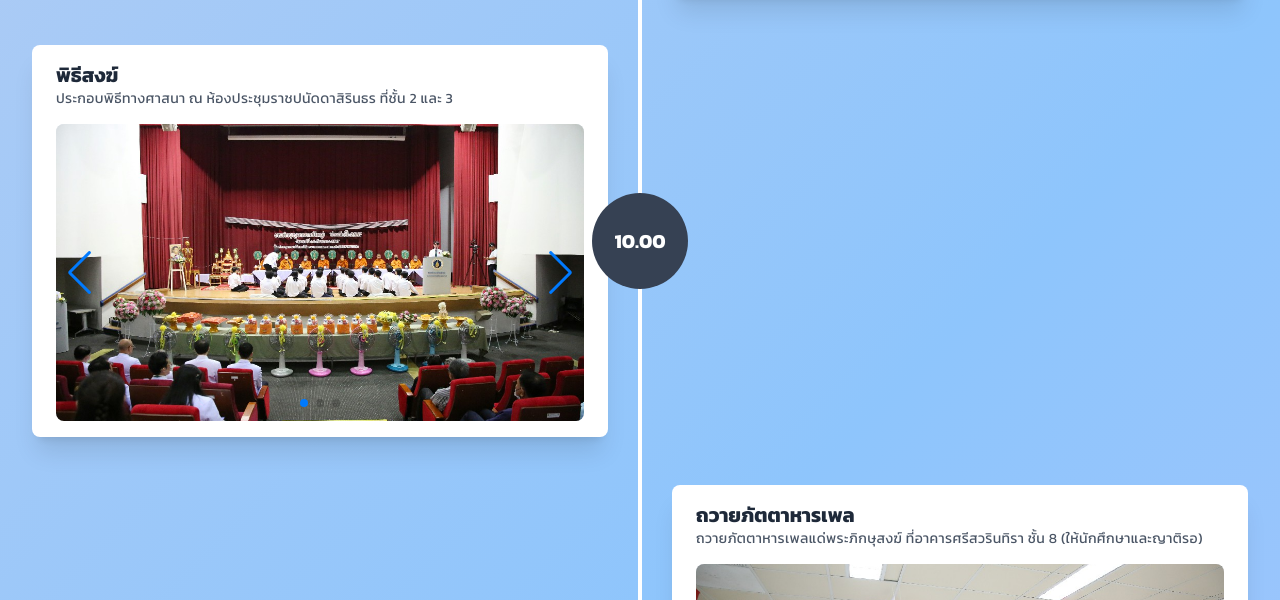
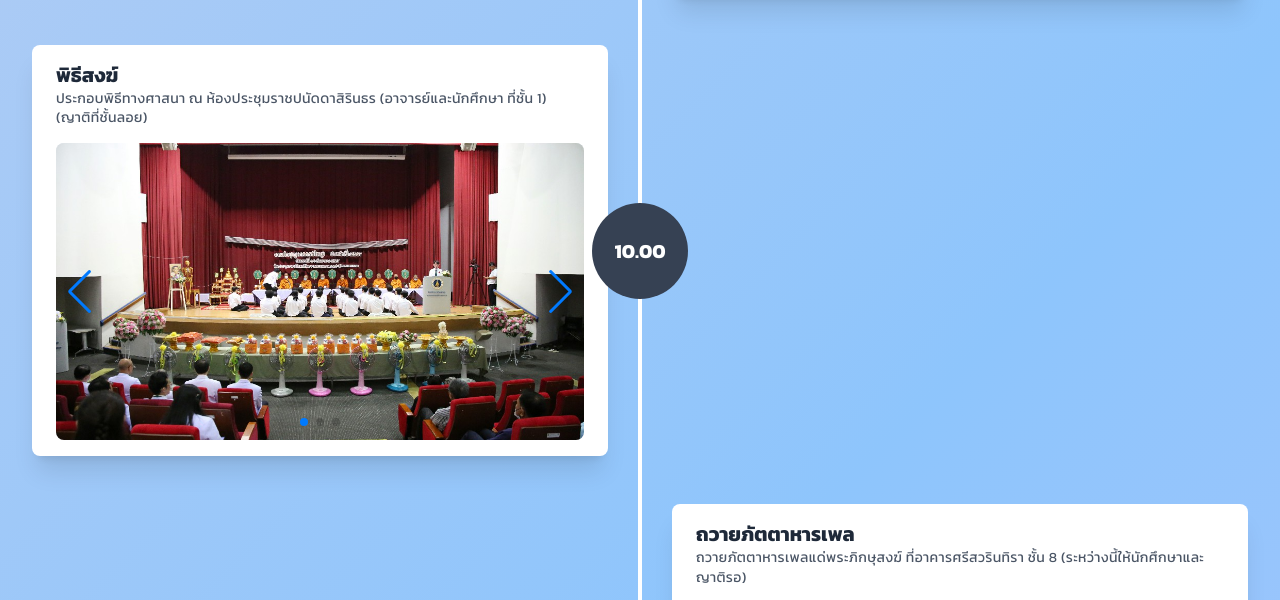
Before and after one commit to narongpho/event-timeline-project, a website: page index.html in a window 1280 px wide. Shown: the part 1047-1647 px from the top of the page. Drawn offline with nearby package versions, Linux system fonts and the light colour scheme.

Commit message:
อัพข้อความ

```diff
--- a/index.html
+++ b/index.html
@@ -234,7 +234,7 @@
                 <div class="w-full md:w-1/2 pl-12 md:pl-0 md:pr-8">
                      <div class="bg-white rounded-lg shadow-xl px-6 py-4">
                         <h3 class="font-bold text-gray-800 text-xl">พิธีสงฆ์</h3>
-                        <p class="text-sm leading-snug tracking-wide text-gray-600 mb-4">ประกอบพิธีทางศาสนา ณ ห้องประชุมราชปนัดดาสิรินธร ที่ชั้น 2 และ 3</p>
+                        <p class="text-sm leading-snug tracking-wide text-gray-600 mb-4">ประกอบพิธีทางศาสนา ณ ห้องประชุมราชปนัดดาสิรินธร (อาจารย์และนักศึกษา ที่ชั้น 1) (ญาติที่ชั้นลอย)</p>
                         <div class="swiper timeline-swiper">
                             <div class="swiper-wrapper">
                                 <div class="swiper-slide cursor-pointer"><img src="./images/monk-ceremony-1.jpg" alt="ภาพพิธีสงฆ์ 1"></div>
@@ -263,7 +263,7 @@
                 <div class="w-full md:w-1/2 pl-12 md:pl-8">
                      <div class="bg-white rounded-lg shadow-xl px-6 py-4">
                         <h3 class="font-bold text-gray-800 text-xl">ถวายภัตตาหารเพล</h3>
-                        <p class="text-sm leading-snug tracking-wide text-gray-600 mb-4">ถวายภัตตาหารเพลแด่พระภิกษุสงฆ์ ที่อาคารศรีสวรินทิรา ชั้น 8 (ให้นักศึกษาและญาติรอ)</p>
+                        <p class="text-sm leading-snug tracking-wide text-gray-600 mb-4">ถวายภัตตาหารเพลแด่พระภิกษุสงฆ์ ที่อาคารศรีสวรินทิรา ชั้น 8 (ระหว่างนี้ให้นักศึกษาและญาติรอ)</p>
                         <div class="swiper timeline-swiper">
                             <div class="swiper-wrapper">
                                 <div class="swiper-slide cursor-pointer"><img src="./images/lunch-offering-1.jpg" alt="ภาพถวายภัตตาหาร 1"></div>
```
